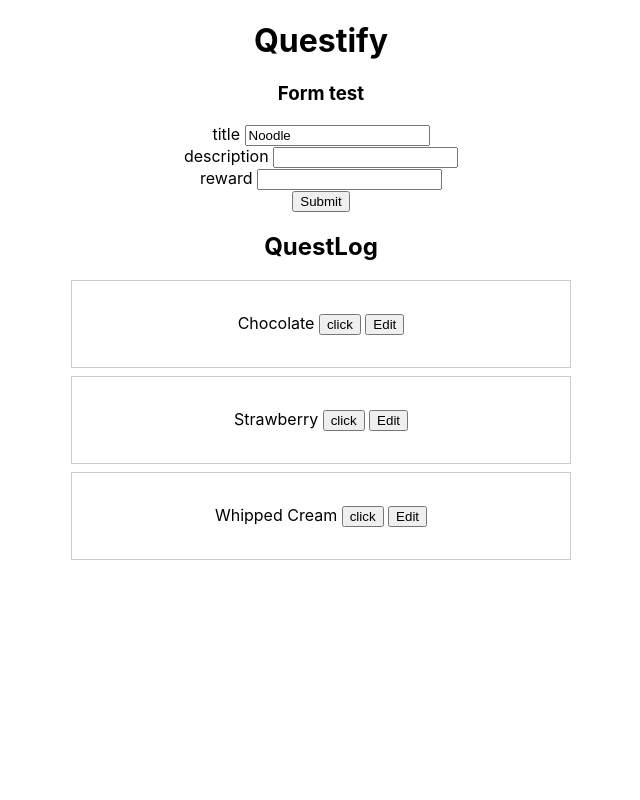
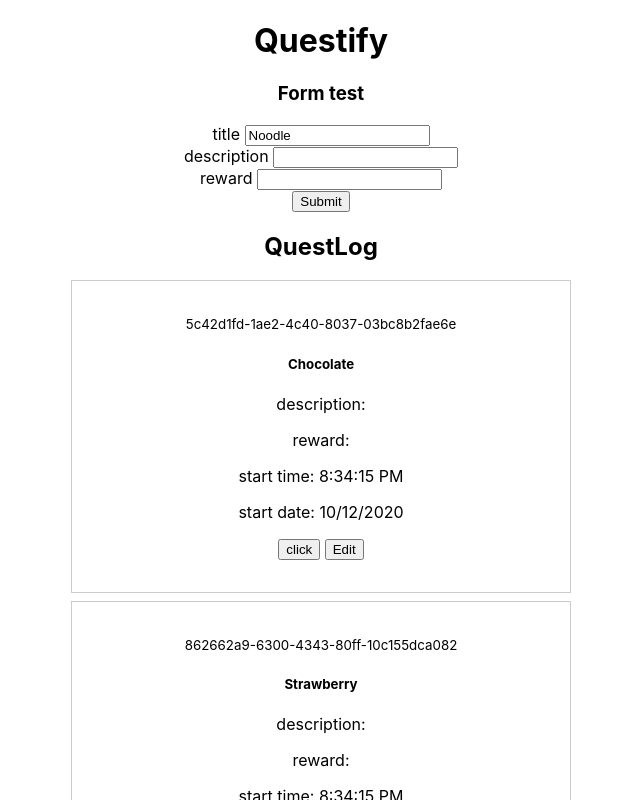
Before and after one commit to fccJashCoda/Questify, a React (Create React App) app: page / in a window 1280 px wide. Shown: the top 800 px of the page, without its empty margins (319-959 px from the left). Built offline with nearby package versions, Linux system fonts and the light colour scheme.

Commit message:
adding fields to quests

```diff
--- a/src/App.js
+++ b/src/App.js
@@ -12,6 +12,7 @@ function App() {
       title: 'Chocolate',
       description: '',
       reward: '',
+      status: 'in progress',
       started: new Date(),
     },
     {
@@ -19,6 +20,7 @@ function App() {
       title: 'Strawberry',
       description: '',
       reward: '',
+      status: 'in progress',
       started: new Date(),
     },
     {
@@ -26,6 +28,7 @@ function App() {
       title: 'Whipped Cream',
       description: '',
       reward: '',
+      status: 'in progress',
       started: new Date(),
     },
   ]);
@@ -41,19 +44,30 @@ function App() {
   // };
 
   const addQuest = (quest) => {
-    setQuests([...quests, { id: uuidv4(), ...quest, started: new Date() }]);
+    if (quest.title) {
+      setQuests([{ id: uuidv4(), ...quest, started: new Date() }, ...quests]);
+    }
   };
 
   const editQuest = (quest, payload = {}) => {
-    const editedQuests = quests;
+    console.log(payload);
+    if (!payload.title) return;
+    const editedQuests = [...quests];
     let editQuest = editedQuests.find((item) => item.id === quest.id);
 
-    console.log(editQuest);
     Object.keys(payload).forEach((key) => {
       editQuest[key] = payload[key];
     });
-    console.log(editQuest);
-    setQuests([...editedQuests]);
+
+    // Nani!?
+    // the state changes without setQuests
+
+    // if (editQuest.title !== '') {
+    //   console.log('editing');
+    //   console.log(editQuest);
+    //   console.log('title', editQuest.title);
+    //   setQuests([...editedQuests]);
+    // }
   };
 
   const removeQuest = (quest) => {
--- a/src/components/Quest.js
+++ b/src/components/Quest.js
@@ -12,17 +12,27 @@ const Card = styled.div`
 function Quest(props) {
   const [toggle, setToggle] = useState(false);
   const { quest, removeQuest, editQuest } = props;
-  const { title, description, reward } = quest;
+  const { id, title, description, reward, started } = quest;
 
   const middleAgent = (stuff) => {
     setToggle(!toggle);
     editQuest(quest, stuff);
   };
-  console.log(`${title} with id ${quest.id} rerenders`);
+
+  console.log(id, 'rendering');
+
   return (
     <Card>
-      {title} <button onClick={() => removeQuest(quest)}>click</button>{' '}
-      <button onClick={() => setToggle(!toggle)}>Edit</button>
+      <small>{id}</small>
+      <h5>{title}</h5>
+      <p>description: {description}</p>
+      <p>reward: {reward}</p>
+      <p>start time: {started.toLocaleTimeString()}</p>
+      <p>start date: {started.toLocaleDateString()}</p>
+      <div>
+        <button onClick={() => removeQuest(quest)}>click</button>{' '}
+        <button onClick={() => setToggle(!toggle)}>Edit</button>
+      </div>
       {toggle && (
         <Form fields={{ title, description, reward }} action={middleAgent} />
       )}
```
